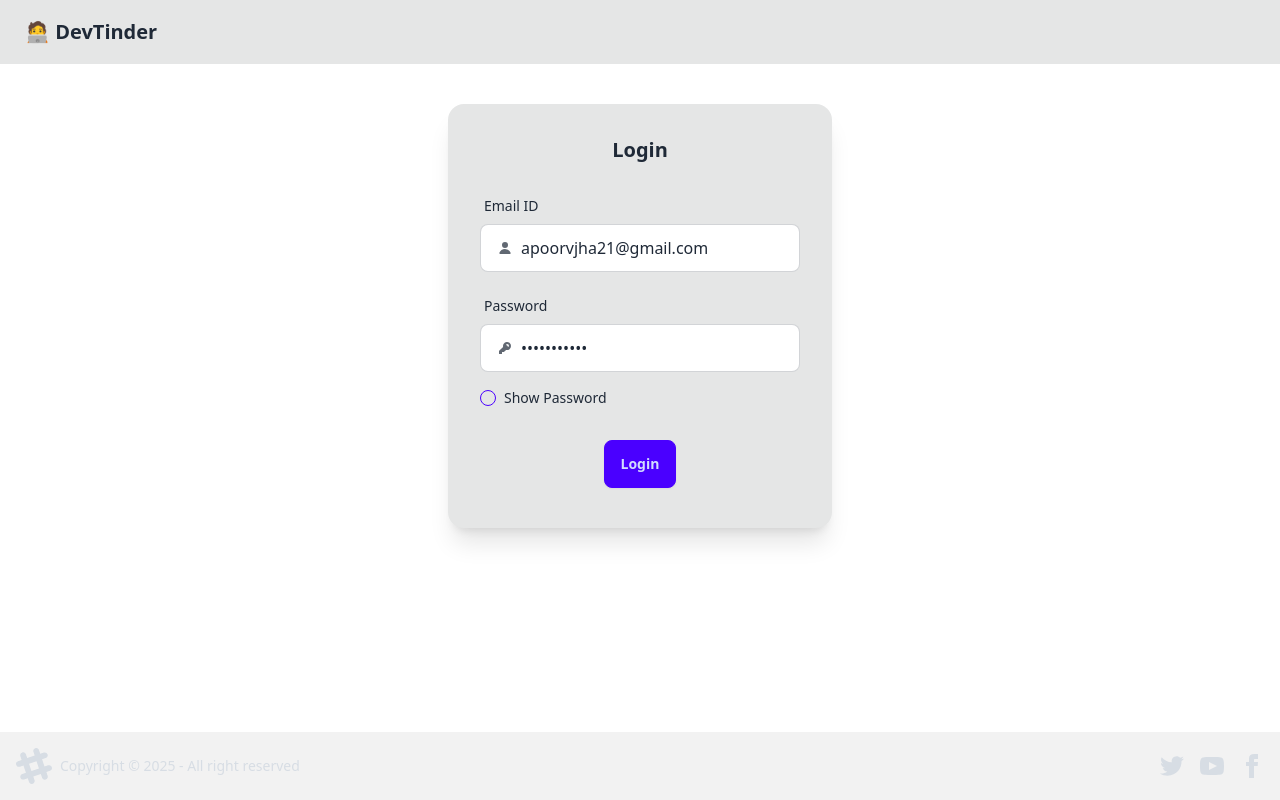
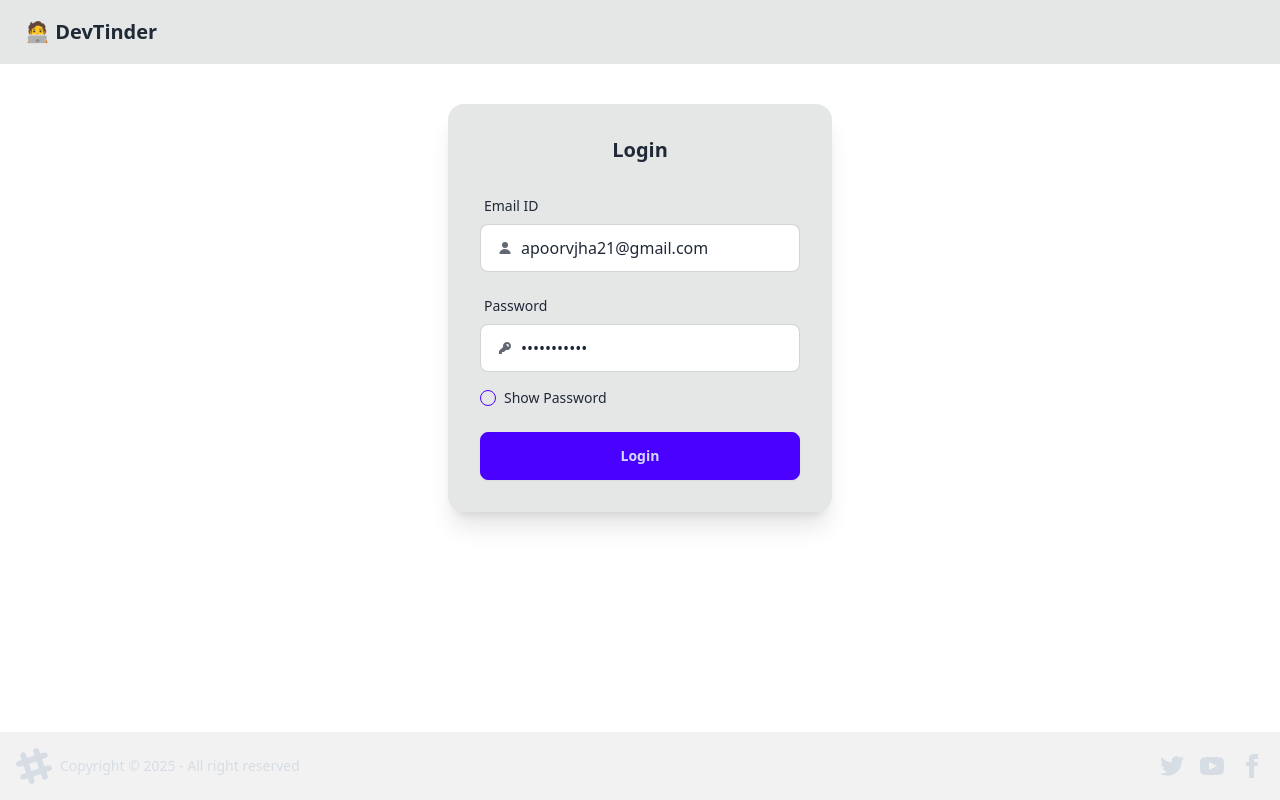
Before and after one commit to apoorvKautilya21/devTinder-UI, a React (Vite) app: page /login in a window 1280 px wide. Built offline with nearby package versions, Linux system fonts and the light colour scheme; no server answers.

Commit message:
Login button fix

```diff
--- a/src/views/Login.jsx
+++ b/src/views/Login.jsx
@@ -99,8 +99,8 @@ export default function Login() {
               <span>{error}</span>
             </div>
           )}
-          <div className="card-actions justify-center m-2">
-            <button className="btn btn-primary" onClick={handleLogin}>
+          <div className="card-actions justify-center">
+            <button className="btn btn-primary w-full" onClick={handleLogin}>
               Login
             </button>
           </div>
```
